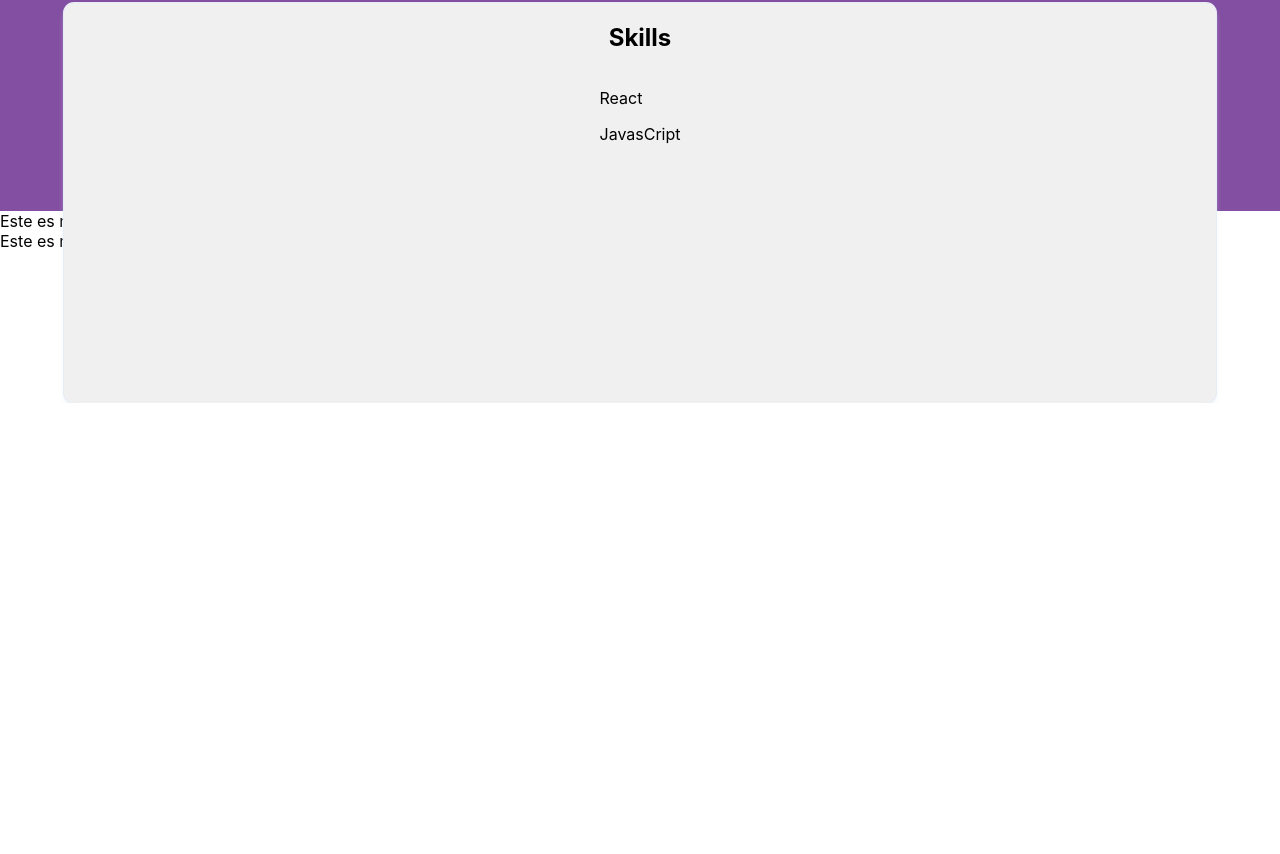
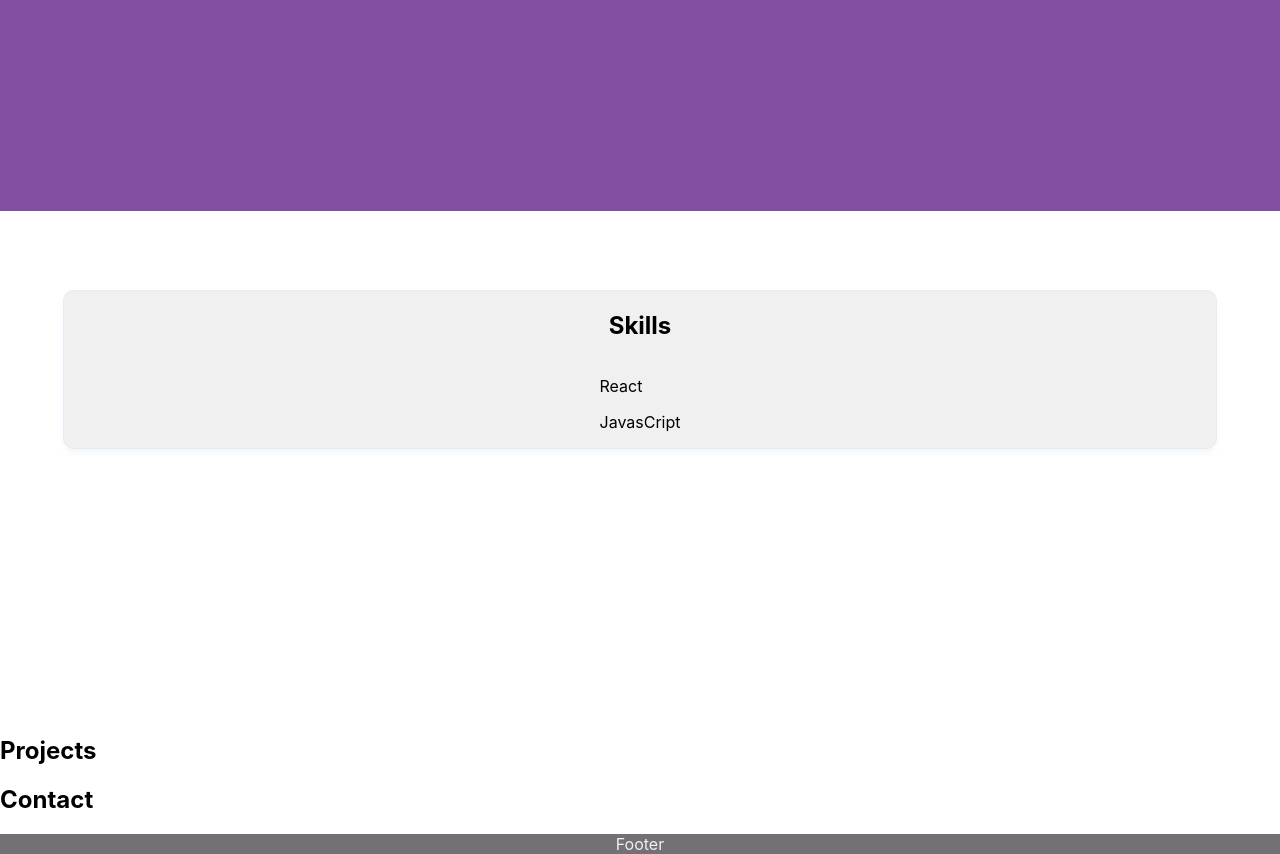
Before and after one commit to Erickvergara97/Erickvergara97.github.io, a React (Create React App) app: page / in a window 1280 px wide. Shown: the part 1297-2151 px from the top of the page. Before the commit the page ends 1700 px from the top, so only its background shows below. Built offline with nearby package versions, Linux system fonts and the light colour scheme.

Commit message:
Footer created, bug remove from skills, contact and projects design started

```diff
--- a/src/App.js
+++ b/src/App.js
@@ -5,6 +5,7 @@ import Profile from './components/Profile';
 import Skills from './components/Skills';
 import Projects from './components/Projects';
 import Contact from './components/Contact';
+import Footer from './components/Footer';
 
 function App() {
   return (
@@ -15,8 +16,9 @@ function App() {
         <Profile/>
         <Skills/>
         <Projects/>
+        <Contact/>
       </main>
-      <Contact/>
+      <Footer/>
     </div>
   );
 }
--- a/src/components/Contact.jsx
+++ b/src/components/Contact.jsx
@@ -1,10 +1,19 @@
 import React from "react";
+import styled from 'styled-components'
+import {colorPurple, colorWhite, colorSilver, colorBone, colorBlack} from '../assets/styles/abstracts/variables'
+
 
 function Contact() {
     return (
-        <div> Este es mi Contact </div>
+        <ContactContainer>
+            <h2>Contact </h2>
+        </ContactContainer>
     )
 }
 
 
 export default Contact
+
+const ContactContainer = styled.section`
+    background-color: ${colorWhite};
+`
--- /dev/null
+++ b/src/components/Footer.jsx
@@ -0,0 +1,22 @@
+import React from "react";
+import styled from 'styled-components'
+import {colorPurple, colorWhite, colorSilver, colorBone, colorBlack} from '../assets/styles/abstracts/variables'
+
+
+function Footer() {
+    return (
+        <FooterContainer>
+            Footer
+        </FooterContainer>
+    )
+}
+
+
+export default Footer
+
+const FooterContainer = styled.footer`
+    background-color: ${colorSilver};
+    color: ${colorBone};
+    display: flex;
+    justify-content: center;
+`
--- a/src/components/Projects.jsx
+++ b/src/components/Projects.jsx
@@ -1,10 +1,24 @@
 import React from "react";
+import styled from 'styled-components'
+import {colorPurple, colorWhite, colorSilver, colorBone, colorBlack} from '../assets/styles/abstracts/variables'
+
 
 function Projects() {
     return (
-        <div> Este es mi Projects </div>
+        <ProjectsContainer>
+             <h2> Projects</h2>
+        </ProjectsContainer>
     )
 }
 
 
 export default Projects
+
+
+const ProjectsContainer = styled.section`
+    margin-top: 8rem;
+    @media(min-width: 768px){
+        margin-top: 18rem;
+    }
+
+`
--- a/src/components/Skills.jsx
+++ b/src/components/Skills.jsx
@@ -31,12 +31,11 @@ const SkillsContainer = styled.section`
         display: flex;
         flex-direction: column;
         align-items: center;
-        position: absolute;
         background-color: ${colorBone};
-        top: 1300px;
         width: 90%;
         height: 50%;
+        box-shadow: 0 5px 5px 0 rgb(233 240 243 / 50%), 0 0 0 1px #e6ecf8;
 
-        box-shadow: 0 5px 5px 0 rgb(233 240 243 / 50%), 0 0 0 1px #e6ecf8;
+        margin-top: 5rem;
     }
 `
```
